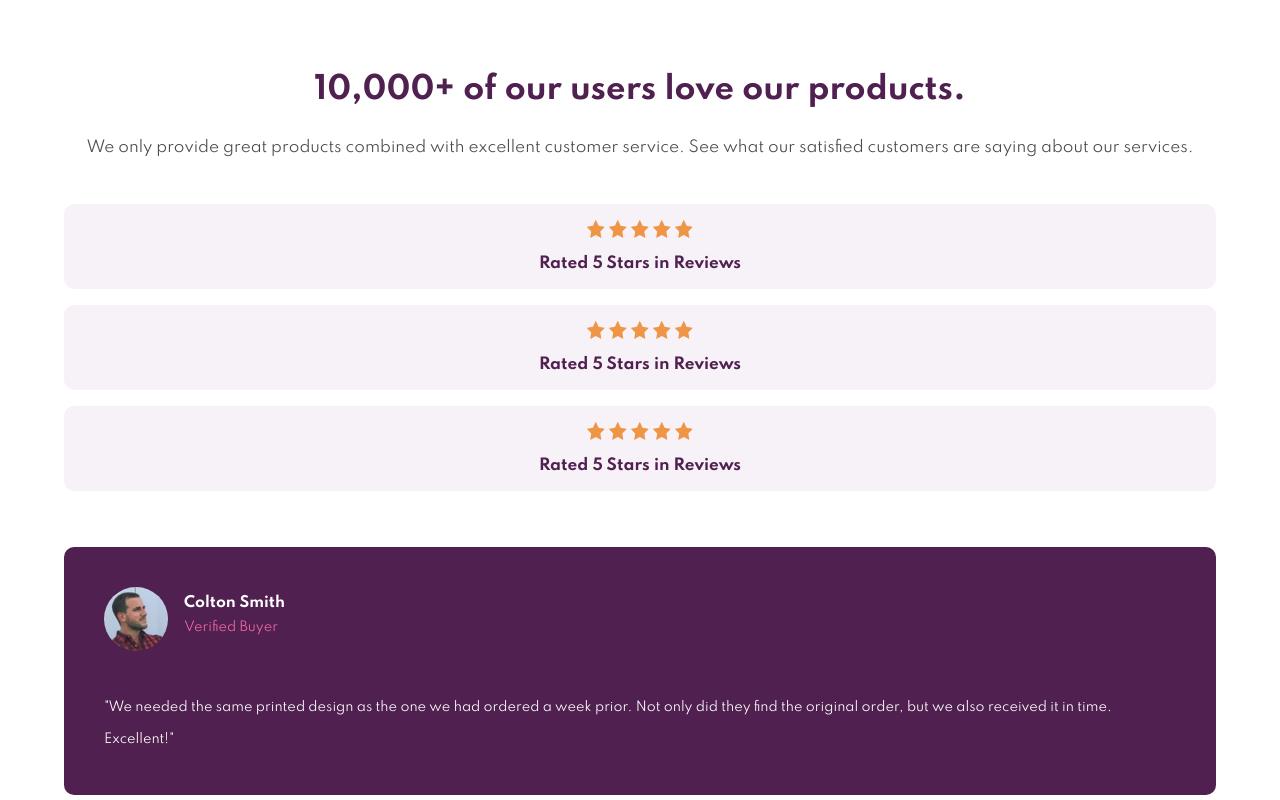
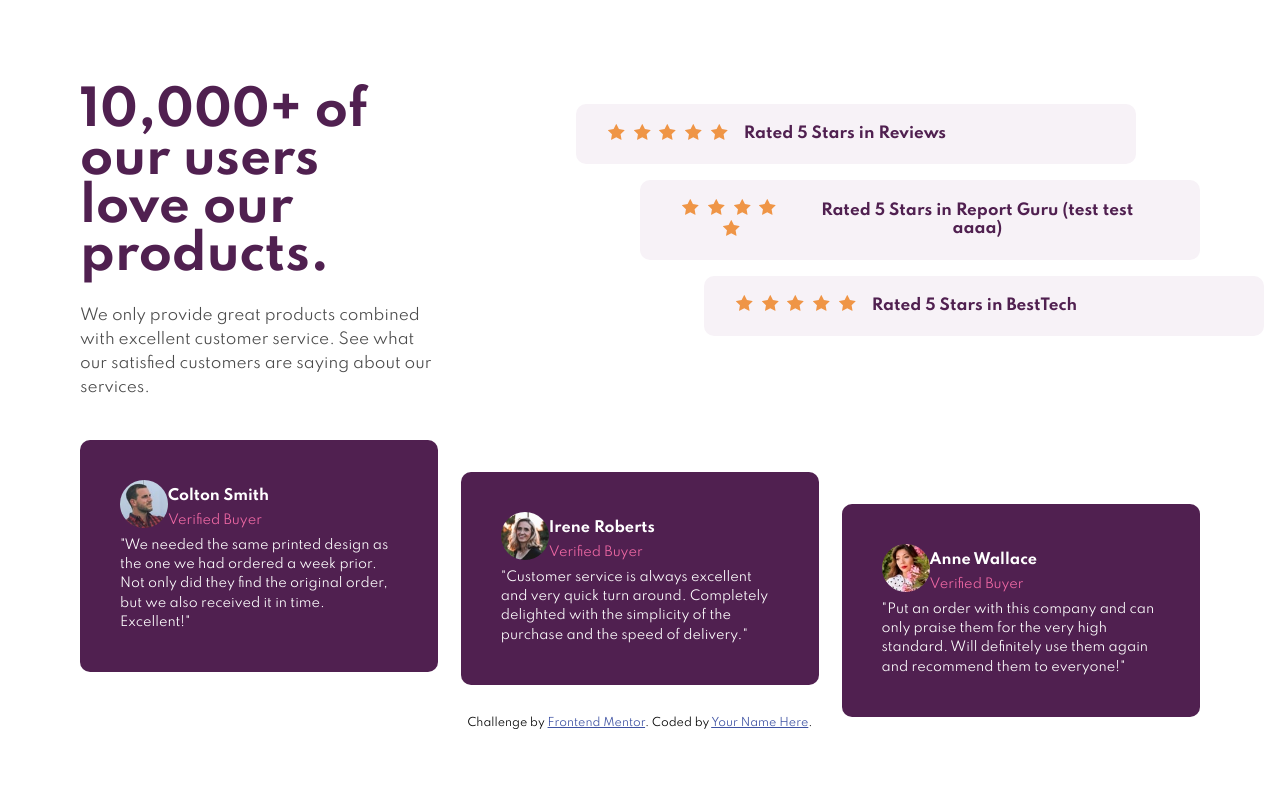
Before and after one commit to yoannMarc/FrontEndMentor_Social-proof-section, a plain HTML site: page index.html in a window 1280 px wide. Shown: the top 800 px of the page. Drawn offline with Linux system fonts and the light colour scheme.

Commit message:
Removed wh/vw and added the mediaquery

```diff
--- a/index.html
+++ b/index.html
@@ -40,9 +40,9 @@
         </p>
       </section>
 
-      <section class="rating">
-        <div class="stars">
-          <div >
+      <section class="container-rating">
+        <div class="rating">
+          <div class="stars" >
             <img src="./images/icon-star.svg">
             <img src="./images/icon-star.svg">
             <img src="./images/icon-star.svg">
@@ -53,8 +53,8 @@
           <p>Rated 5 Stars in Reviews</p>
 
         </div>
-        <div class="stars">
-          <div >
+        <div class="rating">
+          <div class="stars" >
             <img src="./images/icon-star.svg">
             <img src="./images/icon-star.svg">
             <img src="./images/icon-star.svg">
@@ -62,11 +62,11 @@
             <img src="./images/icon-star.svg">
           </div>
 
-          <p>Rated 5 Stars in Reviews</p>
+          <p>Rated 5 Stars in Report Guru (test test aaaa)</p>
 
         </div>
+        <div class="rating">
           <div class="stars">
-          <div>
             <img src="./images/icon-star.svg">
             <img src="./images/icon-star.svg">
             <img src="./images/icon-star.svg">
@@ -74,7 +74,7 @@
             <img src="./images/icon-star.svg">
           </div>
 
-          <p>Rated 5 Stars in Reviews</p>
+          <p>Rated 5 Stars in BestTech</p>
 
         </div>
       </section>
--- a/styles/styles.css
+++ b/styles/styles.css
@@ -25,13 +25,14 @@
 
 }
 
-
-.body {
-
+body {
+    padding-left:1rem;
+    padding-right:1rem
 }
 
+
 .container {
-    width: 90%;
+    max-width: 70rem;
     margin: auto;
     font-size: 0.95rem;
 
@@ -61,33 +62,44 @@
 
 
 
-.stars {
+.rating {
     background-color: var(--Bg_Neutral_LightGrayishMagenta);
 
     display: flex;
     flex-direction: column;
     text-align: center;
 
-    margin-bottom: 2vh;
-    padding: 2vh;
+    margin-bottom: 1rem;
+    padding: 1rem;
+
+
+
+    max-width: 1000px;
 
     border-radius: 10px;
 }
 
-.stars img {
-    width: 18px;
-    height: 18px;
 
 
-}
+.rating p {
 
-.stars p {
+    display: block;
     font-weight: 700;
     color: var(--Bg_Primary_VeryDarkMagenta);
 
     padding-top: 1.5vh;
 }
 
+
+.stars img {
+    width: 17px;
+    height: 16px;
+
+}
+
+.stars > img + img {
+    margin-left:0.3rem;
+}
 
 
 
@@ -107,19 +119,19 @@
 
 }
 
-.review:first-child {
+/* .review:first-child {
     margin-top: 7vh;
-}
+} */
 
 
 .review img {
     float: left;
 
     border-radius: 50%;
-    width: 8vh;
+    width: 3rem;
 
-   margin-right:2vh;
-   margin-bottom: 3vh;
+   /* margin-right:2vh;
+   margin-bottom: 3vh; */
 
 }
 
@@ -137,6 +149,139 @@
 }
 
 .content {
-    margin-top:2vh;
+    margin-top:1vh;
     line-height: 4vh;
 }
+
+
+@media (min-width:1000px) {
+
+    .container{
+        display: grid;
+        grid-template-columns: 1fr 1fr;
+        /* grid-template-rows: 48vh 42vh; */
+
+        align-content: center;
+        margin-top: 2vh;
+
+    }
+
+    .titre {
+        /* grid-column-start: 2;
+        grid-column-end: 3;
+        grid-row-start: 1;
+        grid-row-end :2; */
+
+        grid-column: 1/2;
+
+
+        width:28vw;
+        text-align: left;
+
+    }
+
+    .titre h1 {
+        font-size: 3rem;
+        line-height: 3rem;
+    }
+
+    .titre p {
+        line-height: 1.5rem;
+    }
+
+    .container-rating {
+
+        grid-column: 2/3;
+
+        display: flex;
+        flex-direction: column;
+
+        align-self: center;
+        justify-self: center;
+        /* justify-self: center; */
+
+
+    }
+
+
+    .rating {
+        display: flex;
+        flex-direction: row;
+
+        gap: 1rem;
+
+        padding:1.2rem 0;
+        padding-left:2rem;
+        padding-right:3rem;
+
+
+    }
+
+    /* .stars {
+        align-self: center;
+    } */
+
+
+
+    .rating p {
+        align-self: center;
+        justify-self: start;
+        padding: 0;
+    }
+
+    /* .rating:nth-child(1) {
+        margin-left:4.3vw;
+        margin-right:6vw;
+    }
+
+    .rating:nth-child(2) {
+        margin-left:7.3vw;
+        margin-right:3vw;
+    } */
+
+
+    .rating:first-of-type {
+        transform: translateX(-4rem);
+    }
+    .rating:last-of-type {
+        transform: translateX(4rem);
+    }
+
+
+
+
+
+    .container-review {
+
+        grid-column: 1 / -1;
+
+        display: flex;
+        flex-direction: row;
+
+        gap:1rem;
+
+        justify-content: space-between;
+
+    }
+
+    .content {
+        line-height: 1.2rem;
+    }
+
+    .review {
+        max-width: 28em;
+        margin-bottom: auto;
+
+    }
+
+    .review:nth-child(2){
+        /* transform: translateY(2rem); */
+        margin-top: 2rem;
+    }
+
+    .review:nth-child(3){
+        /* transform: translateY(4rem); */
+        margin-top: 4rem;
+    }
+
+}
```
Lines whose indentation alone changed are shown as unchanged.
